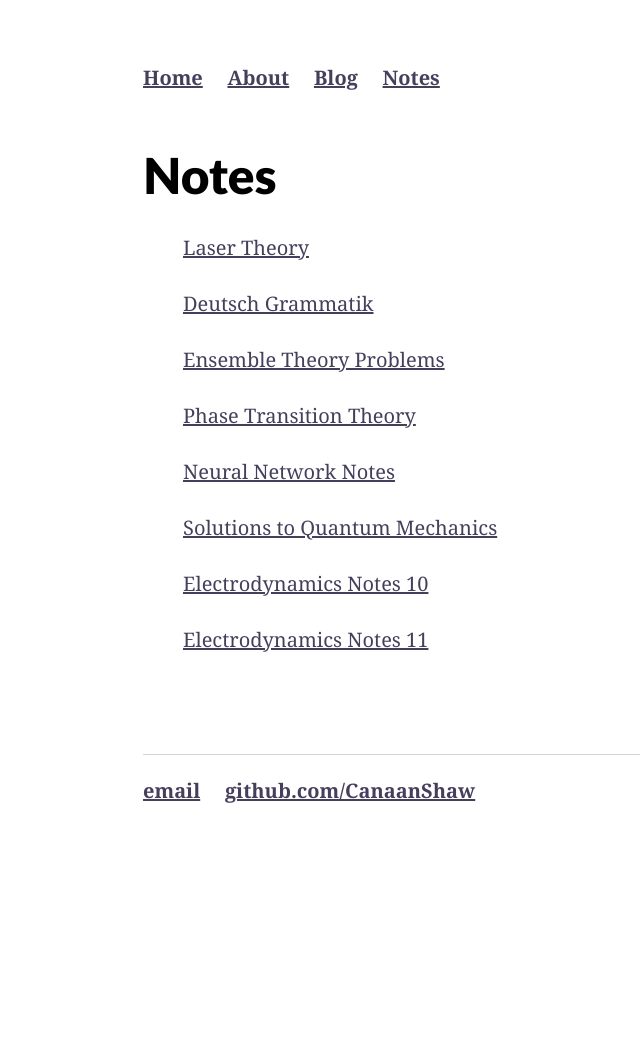
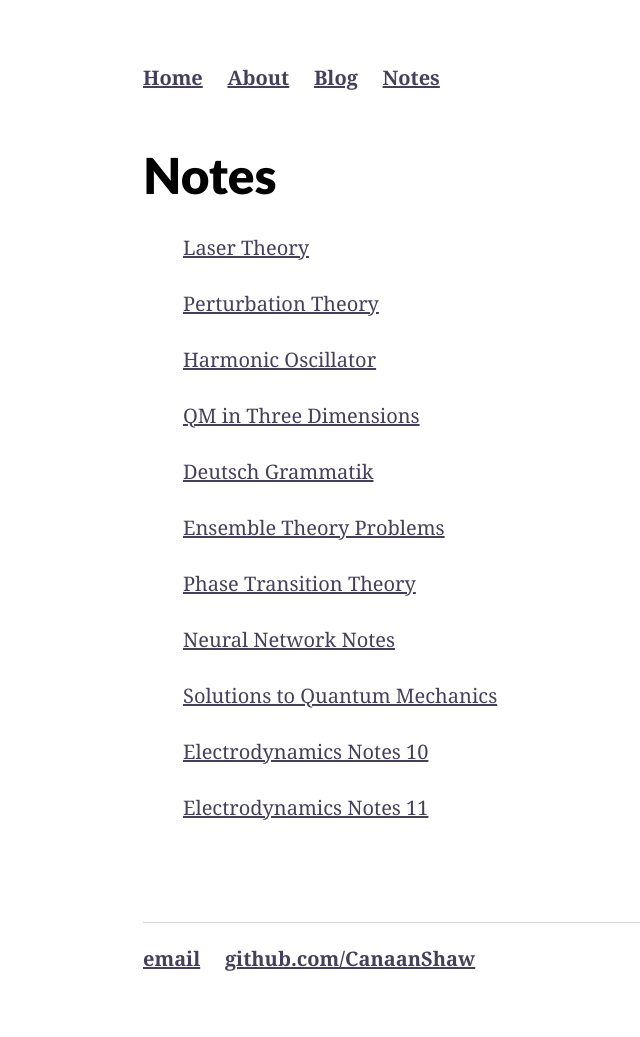
Before and after one commit to CanaanShaw/CanaanShaw, a Jekyll site: the page built from notes/index.html, in a window 1280 px wide. Shown: the whole page, without its empty margins (49-689 px from the left). Built offline with Jekyll 4.4.1, drawn with Linux system fonts in a browser that asks for light colours; some web fonts are replaced; before the commit the page ends 900 px from its top, so only the background shows below that.

Commit message:
Update index.html

```diff
--- a/notes/index.html
+++ b/notes/index.html
@@ -6,6 +6,9 @@ title: Notes
     <ul class="posts">
 
     <p><a href='/notes/Laser_Theory.html'>Laser Theory</a></p>
+    <p><a href='/notes/Perturbation_Theory.html'>Perturbation Theory</a></p>
+    <p><a href='/notes/Harmonic_Oscillator.html'>Harmonic Oscillator</a></p>
+    <p><a href='/notes/QM_in_3D.html'>QM in Three Dimensions</a></p>
     <p><a href='/notes/Deutsch_Grammatik.html'>Deutsch Grammatik</a></p>
     <p><a href='/notes/Ensemble_Theory_Problems.html'>Ensemble Theory Problems</a></p>
     <p><a href='/notes/Phase_Transition_Theory.html'>Phase Transition Theory</a></p>
```
